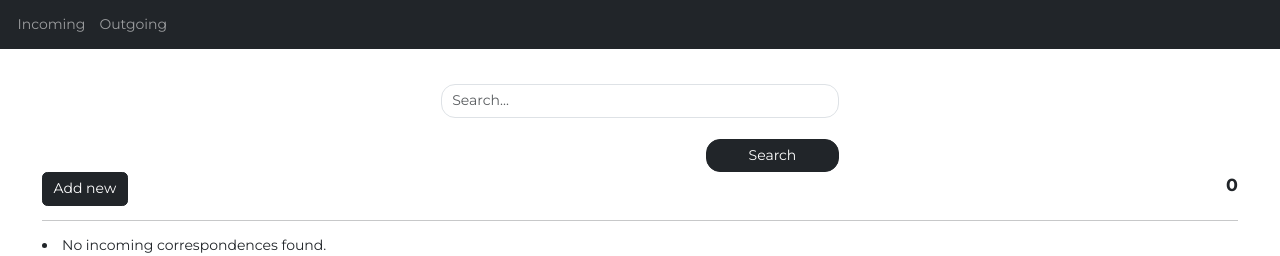
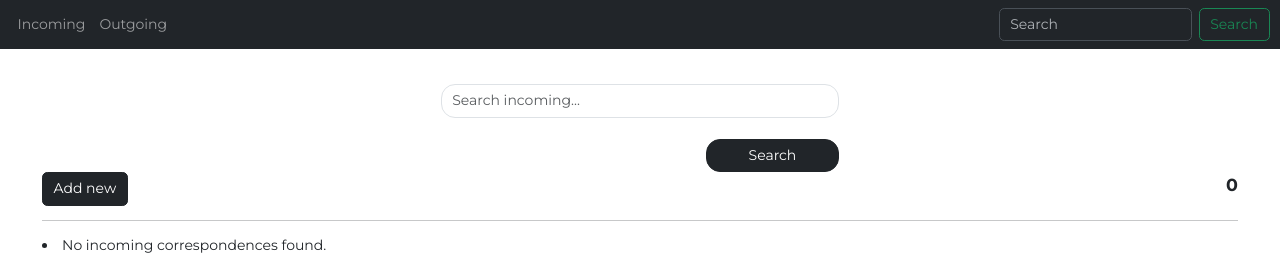
Before and after one commit to swelanauguste/works-correspondance, a Django app: page / in a window 1280 px wide. Shown: the top 256 px of the page. Run offline with Django 5.2, Linux system fonts and the light colour scheme; data that the repository does not hold is empty; some libraries are stand-ins or nearby versions.

Commit message:
adding general search

```diff
--- a/app/incoming/urls.py
+++ b/app/incoming/urls.py
@@ -5,6 +5,7 @@ from .views import (
     IncomingDetailView,
     IncomingListView,
     IncomingUpdateView,
+    search_view,
 )
 
 urlpatterns = [
@@ -12,4 +13,5 @@ urlpatterns = [
     path("detail/<int:pk>/", IncomingDetailView.as_view(), name="incoming-detail"),
     path("update/<int:pk>/", IncomingUpdateView.as_view(), name="incoming-update"),
     path("add-new/", IncomingCreateView.as_view(), name="incoming-create"),
+    path("search/", search_view, name="search-view"),
 ]
--- a/app/incoming/views.py
+++ b/app/incoming/views.py
@@ -1,8 +1,34 @@
 from django.db.models import Q
+from django.shortcuts import render
 from django.views.generic import CreateView, DetailView, ListView, UpdateView
+from outgoing.models import Outgoing
 
 from .forms import IncomingForm
 from .models import Incoming
+
+
+def search_view(request):
+    query = request.GET.get("q")
+    if query:
+        outgoings = Outgoing.objects.filter(
+            Q(subject__icontains=query)
+            | Q(out_from__icontains=query)
+            | Q(to__icontains=query)
+            | Q(cc__icontains=query)
+            | Q(notes__icontains=query)
+            # Assuming action has a name field you want to search
+        ).distinct()
+        incomings = Incoming.objects.filter(
+            Q(subject__icontains=query)
+            | Q(rfrom__icontains=query)
+            | Q(to__icontains=query)
+            | Q(cc__icontains=query)
+            | Q(notes__icontains=query)
+            | Q(action__icontains=query)
+            # Assuming action has a name field you want to search
+        ).distinct()
+    context = {"query": query, "incomings": incomings, "outgoings": outgoings}
+    return render(request, "search_view.html", context)
 
 
 class IncomingUpdateView(UpdateView):
--- a/app/templates/incoming/incoming_detail.html
+++ b/app/templates/incoming/incoming_detail.html
@@ -3,7 +3,7 @@
 {% block content %}
 <div class="px-5">
     <div class="bg-secondary bg-opacity-10 py-3 px-4 shadow rounded-4">
-        <h3>{{ incoming.subject }}</h3>
+        <h3>{{ incoming.subject|upper }}</h3>
         <hr>
         <div class="row">
             <div class="col-md-6">
--- a/app/templates/incoming/incoming_list.html
+++ b/app/templates/incoming/incoming_list.html
@@ -10,7 +10,7 @@
     <input class="form-control rounded-4"
         type="text"
         name="q"
-        placeholder="Search..."
+        placeholder="Search incoming..."
         value="{{ request.GET.q }}">
     <br>
     <div class="text-end">
--- a/app/templates/navbar.html
+++ b/app/templates/navbar.html
@@ -22,6 +22,19 @@
                             href="{% url 'outgoing-list' %}">Outgoing</a>
                     </li>
                 </ul>
+                <form class="d-flex"
+                    role="search"
+                    method="GET"
+                    action="{% url 'search-view' %}">
+                    <input class="form-control me-2"
+                        type="search"
+                        placeholder="Search"
+                        aria-label="Search"
+                        name="q"
+                        value="{{query}}">
+                    <button class="btn btn-outline-success"
+                        type="submit">Search</button>
+                </form>
             </div>
         </div>
     </nav>
--- a/app/templates/outgoing/outgoing_detail.html
+++ b/app/templates/outgoing/outgoing_detail.html
@@ -3,7 +3,7 @@
 {% block content %}
 <div class="px-5">
     <div class="bg-secondary bg-opacity-10 py-3 px-4 shadow rounded-4">
-        <h3>{{ outgoing.subject }}</h3>
+        <h3>{{ outgoing.subject|upper }}</h3>
         <hr>
         <div class="row">
             <div class="col-md-6">
--- a/app/templates/outgoing/outgoing_list.html
+++ b/app/templates/outgoing/outgoing_list.html
@@ -9,7 +9,7 @@
     <input class="form-control rounded-4"
         type="text"
         name="q"
-        placeholder="Search..."
+        placeholder="Search outgoing..."
         value="{{ request.GET.q }}">
     <br>
     <div class="text-end">
```
Also changed, not shown: app/templates/search_view.html (added, +41 -0 lines).
